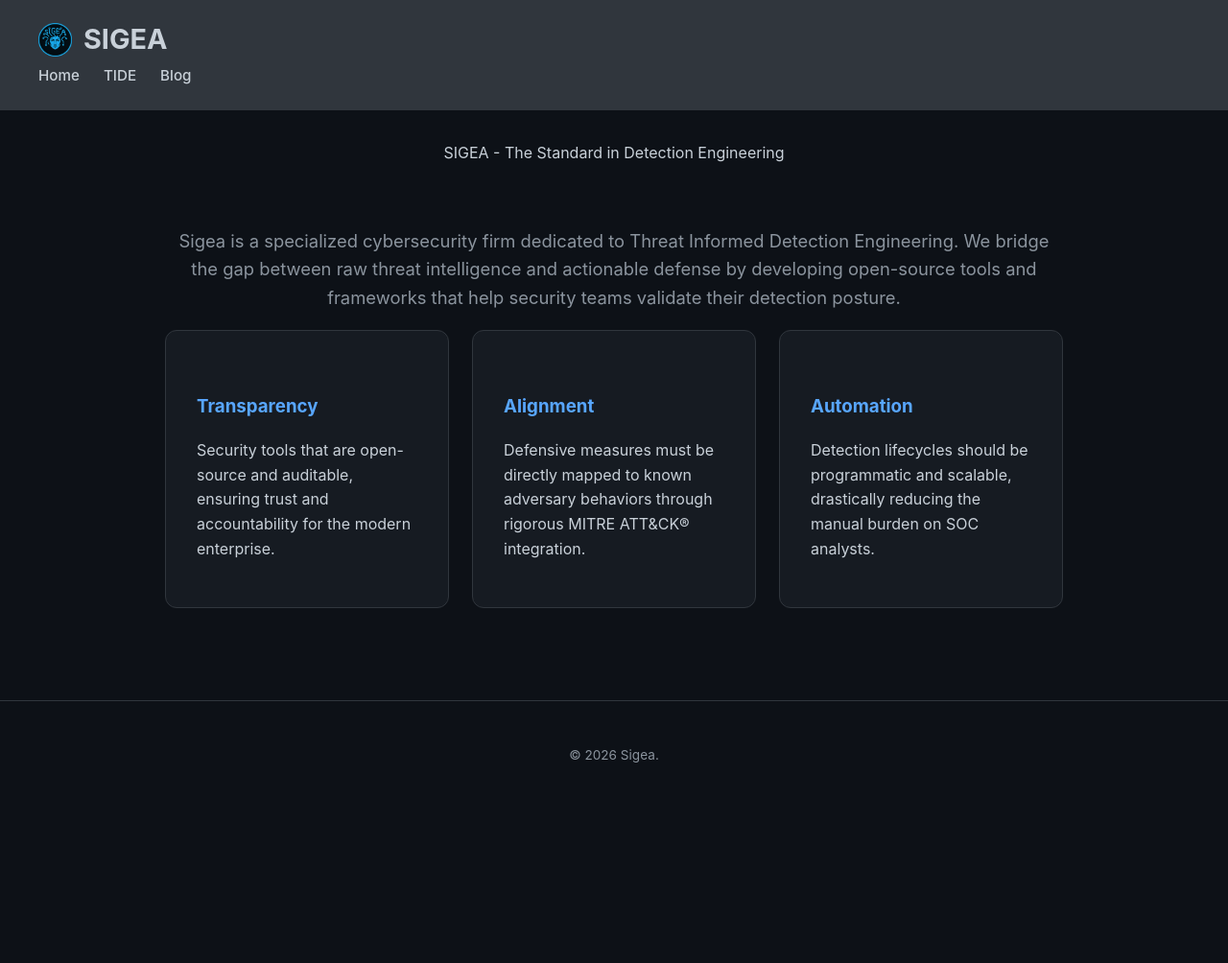
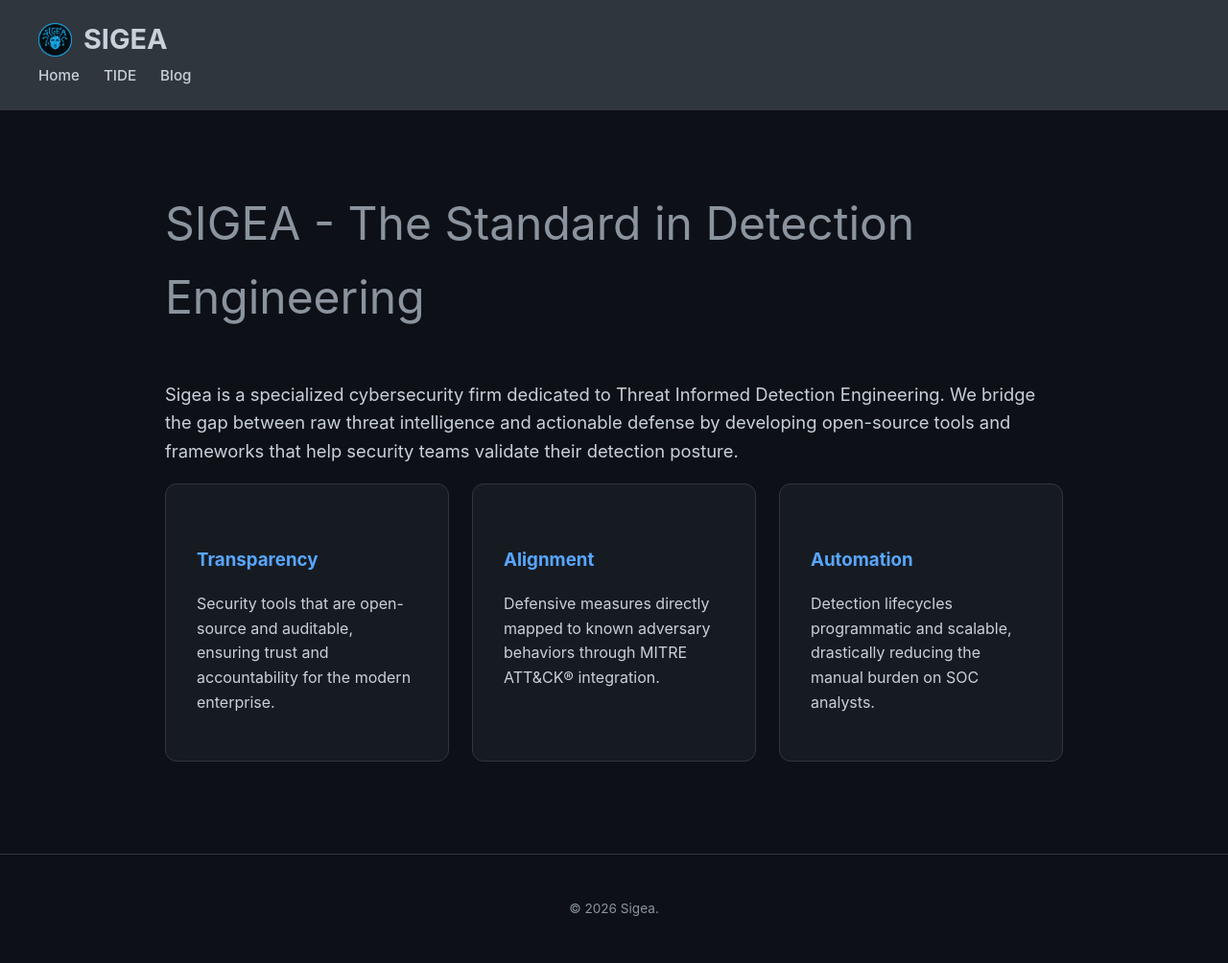
Before and after one commit to sigeauk/sigeauk.github.io, a Jekyll site: the page built from index.html, in a window 1280 px wide. Shown: the whole page at 96% size. Built offline with Jekyll 4.4.1, drawn with Linux system fonts in a browser that asks for light colours; before the commit the page ends 900 px from its top, so only the background shows below that.

Commit message:
Update HOME

```diff
--- a/index.html
+++ b/index.html
@@ -4,10 +4,10 @@ title: Home
 description: Threat Informed Detection Engineering.
 ---
 
-    <div class="hero-mini">
+    <p style="font-size: 3rem; color: var(--text-dim); text-align: left;">
         SIGEA - The Standard in Detection Engineering
-    </div>
-    <p style="font-size: 1.15rem; color: var(--text-dim); text-align: center;">
+    </p>
+    <p style="font-size: 1.15rem; color: var(--text-main); text-align: left;">
         Sigea is a specialized cybersecurity firm dedicated to Threat Informed Detection Engineering.
         We bridge the gap between raw threat intelligence and actionable defense by developing open-source
         tools and frameworks that help security teams validate their detection posture.
@@ -22,11 +22,11 @@ description: Threat Informed Detection Engineering.
         </div>
         <div class="feature-card" style="background: var(--card-bg); border: 1px solid var(--border-color); padding: 2rem; border-radius: 12px;">
             <h3>Alignment</h3>
-            <p>Defensive measures must be directly mapped to known adversary behaviors through rigorous MITRE ATT&CK® integration.</p>
+            <p>Defensive measures directly mapped to known adversary behaviors through MITRE ATT&CK® integration.</p>
         </div>
         <div class="feature-card" style="background: var(--card-bg); border: 1px solid var(--border-color); padding: 2rem; border-radius: 12px;">
             <h3>Automation</h3>
-            <p>Detection lifecycles should be programmatic and scalable, drastically reducing the manual burden on SOC analysts.</p>
+            <p>Detection lifecycles programmatic and scalable, drastically reducing the manual burden on SOC analysts.</p>
         </div>
     </div>
 </div>
```
